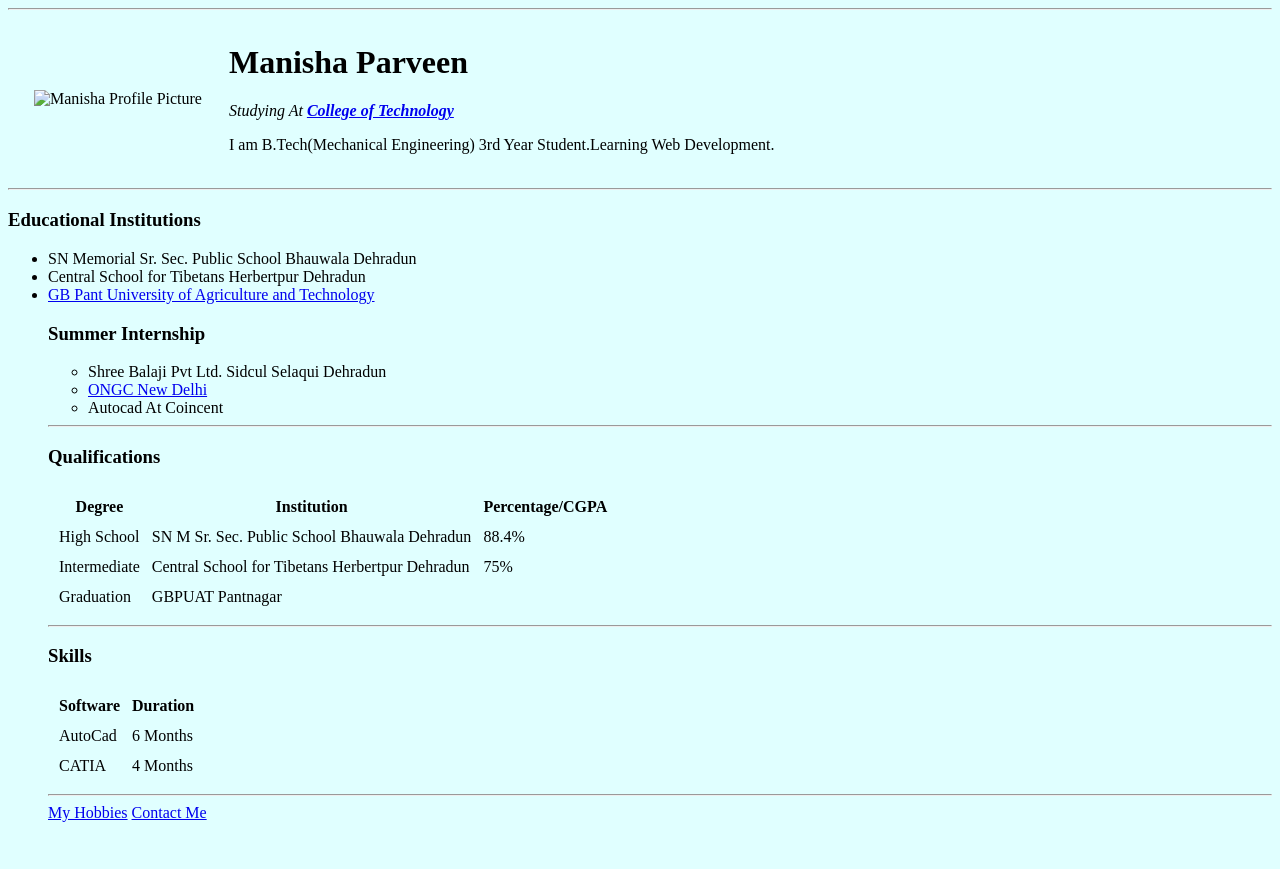
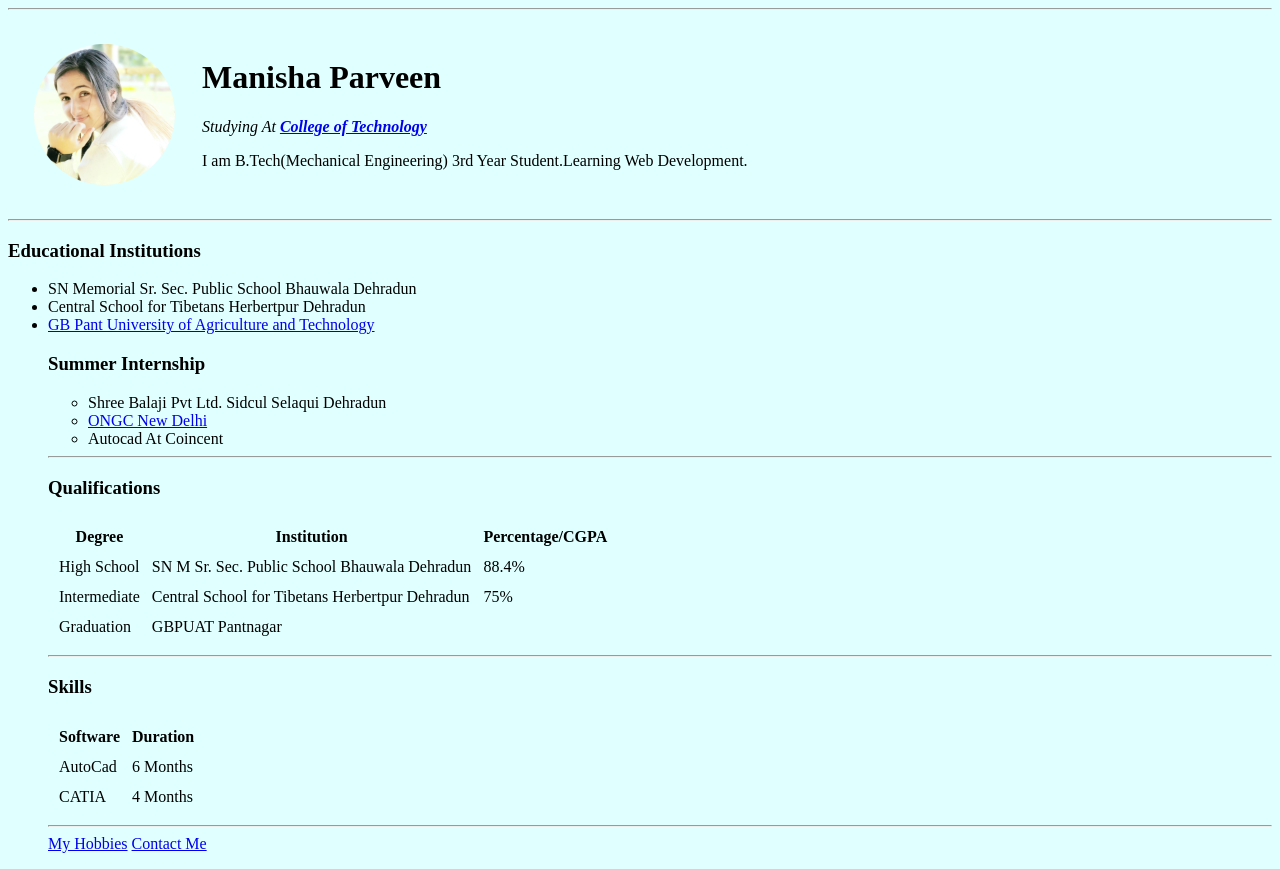
Before and after one commit to Manishaparveen/CV, a plain HTML site: page index.html in a window 1280 px wide. Before the commit the page ends 838 px from the top, so only its background shows below. Drawn offline with Linux system fonts and the light colour scheme.

Commit message:
Update index.html

```diff
--- a/index.html
+++ b/index.html
@@ -8,7 +8,7 @@
   <body bgcolor="lightCyan">
     <table cellspacing="25">
       <tr>
-        <td><img src="images/manisha.png.png"alt="Manisha Profile Picture"></td>
+        <td><img src="manisha.png.png"alt="Manisha Profile Picture"></td>
         <td><h1>Manisha Parveen</h1>
         <p><em>Studying At <strong><a href="http://www.gbpuat.ac.in/colleges/COT/index.html">College of Technology</a></strong></em></p>
         <P>I am B.Tech(Mechanical Engineering) 3rd Year Student.Learning Web Development. </p></td>
```
